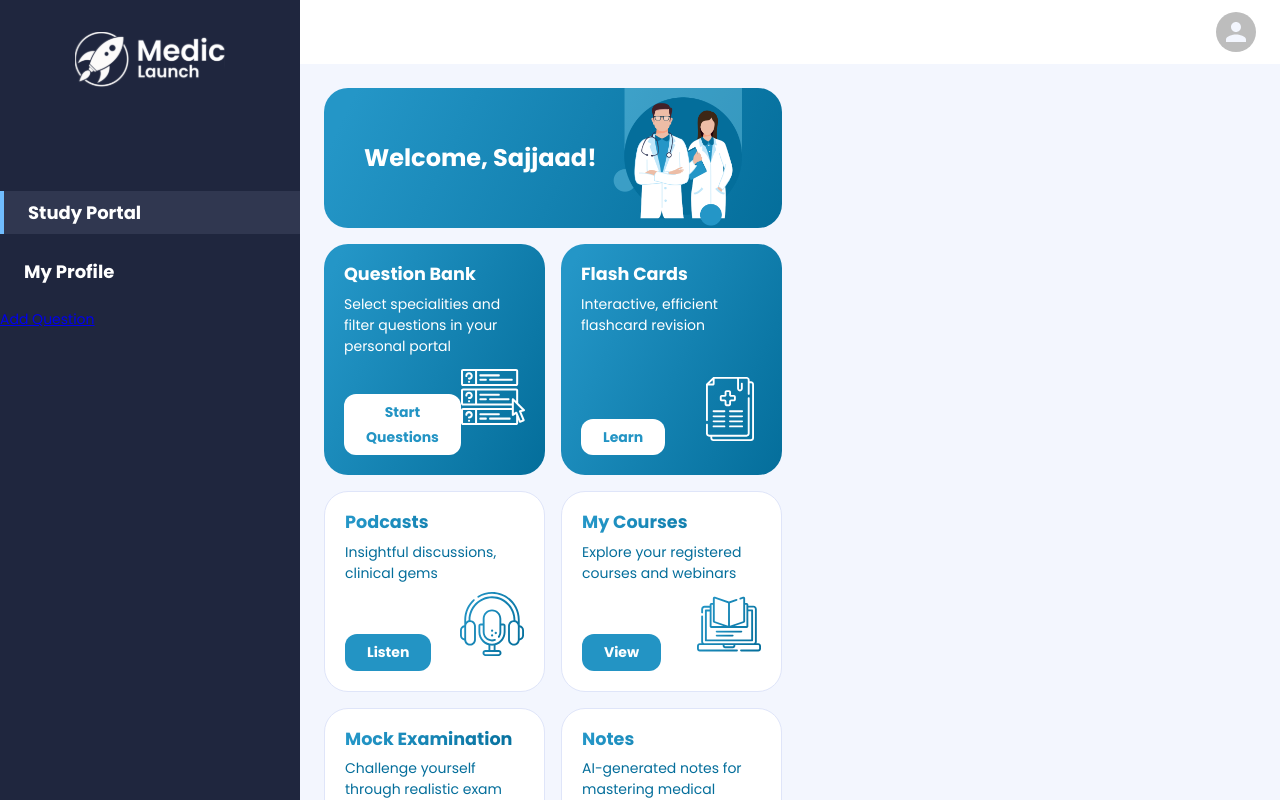
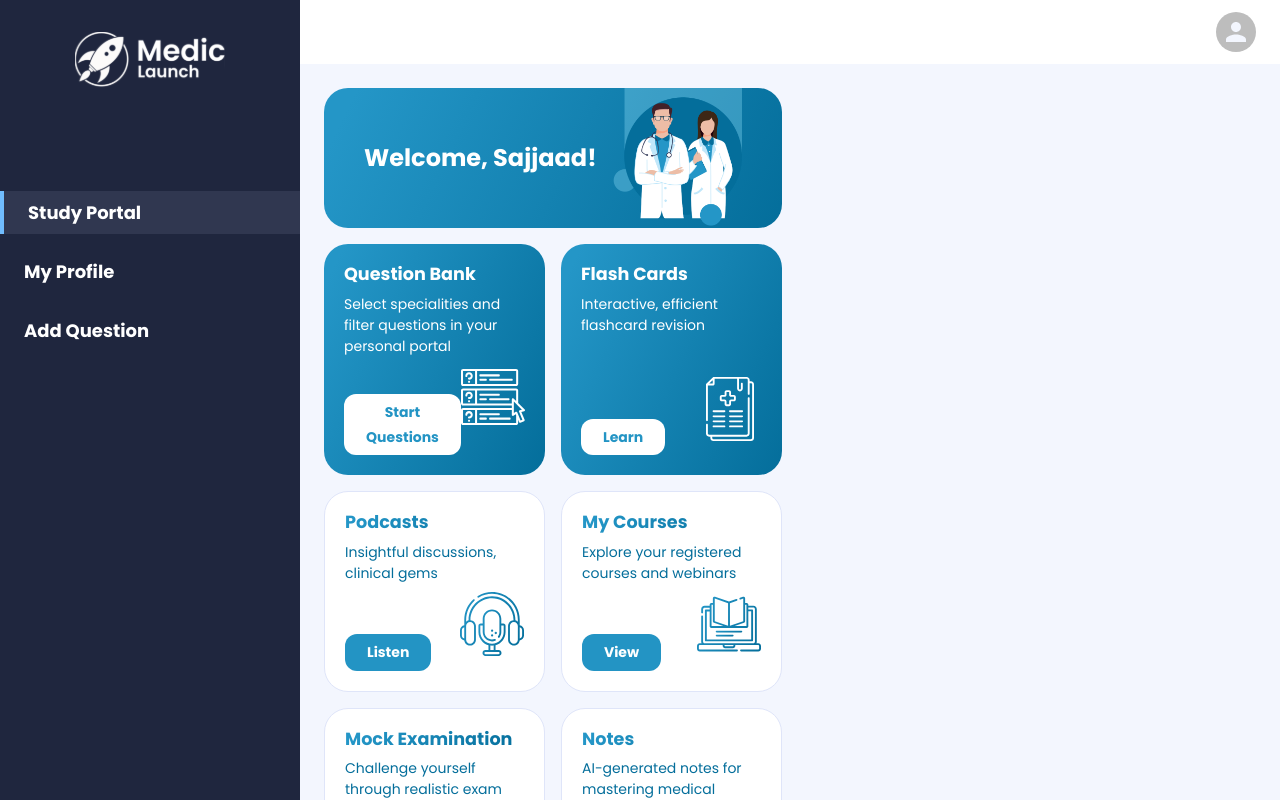
Before and after one commit to Medic-Launch-Dev/MedicLaunchFrontend, a React (Create React App) app: page / in a window 1280 px wide. Shown: the top 800 px of the page. Built offline with nearby package versions, Linux system fonts and the light colour scheme; what @tiptap/extension-subscript, @tiptap/extension-superscript would draw is missing.

Commit message:
add nav link

```diff
--- a/src/components/nav/NavLink.tsx
+++ b/src/components/nav/NavLink.tsx
@@ -1,20 +1,20 @@
-import { Link } from "@mui/material";
+// import { Link } from "@mui/material";
+import { Box } from "@mui/material";
+import { NavLink as RouterNavLink } from "react-router-dom";
 
 interface NavLinkProps {
   text: string
-  href?: string;
+  href: string;
   selected?: boolean;
 }
 
 export default function NavLink({ text, href, selected }: NavLinkProps) {
   return (
-    <Link
-      href={href}
+    <RouterNavLink to={href} style={{textDecoration: 'none', color: 'white'}}>
+      <Box
       sx={{
         fontSize: 18,
         fontWeight: 700,
-        color: '#fff',
-        textDecoration: 'none',
         pl: 3,
         py: 1,
         cursor: 'pointer',
@@ -26,6 +26,7 @@ export default function NavLink({ text, href, selected }: NavLinkProps) {
       }}
     >
       {text}
-    </Link>
+    </Box>
+    </RouterNavLink>
   )
 }
--- a/src/components/nav/NavMenu.tsx
+++ b/src/components/nav/NavMenu.tsx
@@ -25,9 +25,9 @@ export default function NavMenu() {
           <img src={LogoWhite} width={150} />
         </Box>
         <Stack sx={{ width: '100%', pt: 12 }} gap={2}>
-          <NavLink text="Study Portal" selected />
-          <NavLink text="My Profile" />
-          <NavLinkRoute to='create-question'>Add Question</NavLinkRoute>
+          <NavLink text="Study Portal" selected href="/" />
+          <NavLink text="My Profile" href="/" />
+          <NavLink text="Add Question" href="/create-question" />
         </Stack>
       </Stack>
     </Drawer>
```
